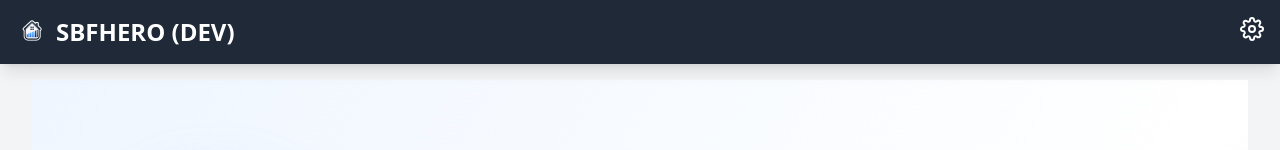
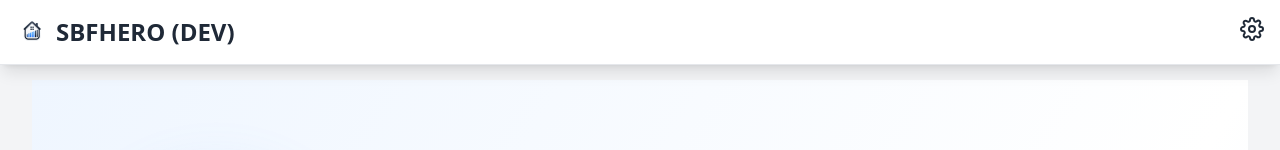
Before and after one commit to kingyx3/sbf-fe, a React (Create React App) app in the folder app/: page / in a window 1280 px wide. Shown: the top 150 px of the page. Built offline with nearby package versions, Linux system fonts and the light colour scheme; no server answers.

Commit message:
Fix light mode navbar theme inconsistency
Co-authored-by: kingyx3 <28263244+kingyx3@users.noreply.github.com>

```diff
--- a/app/src/components/Navbar.js
+++ b/app/src/components/Navbar.js
@@ -11,13 +11,13 @@ const Navbar = ({ userEmail, isDarkMode, toggleDarkMode }) => {
   const { isAdmin } = useAdminAuth();
 
   return (
-    <nav className="fixed top-0 left-0 w-full bg-gray-800 dark:bg-gray-900 text-white dark:text-gray-200 shadow-lg z-[9999]">
+    <nav className="fixed top-0 left-0 w-full bg-white dark:bg-gray-900 text-gray-800 dark:text-gray-200 shadow-lg z-[9999] border-b border-gray-200 dark:border-gray-700">
       <div className="container mx-auto flex justify-between items-center p-4">
         {/* App Logo & Name */}
         <div className="flex items-center">
           <img src="/favicon-32x32.png" alt="SBFHERO Logo" className="h-8 w-8 mr-2" /> {/* Replace 'logo.png' with your asset */}
           <h1 className="text-2xl font-bold">
-            <Link to="/" className="hover:text-gray-400 transition-colors">
+            <Link to="/" className="hover:text-gray-600 dark:hover:text-gray-400 transition-colors">
               {envVars.REACT_APP_NAME}
             </Link>
           </h1>
@@ -29,7 +29,7 @@ const Navbar = ({ userEmail, isDarkMode, toggleDarkMode }) => {
           {isAdmin && (
             <Link
               to="/business"
-              className="flex items-center px-3 py-2 rounded-md hover:bg-gray-700 transition-colors"
+              className="flex items-center px-3 py-2 rounded-md hover:bg-gray-100 dark:hover:bg-gray-700 transition-colors"
             >
               <FiShield className="mr-2" size={16} />
               Admin
@@ -79,7 +79,7 @@ const SettingsDropdown = ({
     <div className="relative" ref={dropdownRef}>
       <button
         onClick={() => setIsDropdownOpen(!isDropdownOpen)}
-        className="focus:outline-none hover:text-gray-400 transition-colors"
+        className="focus:outline-none hover:text-gray-600 dark:hover:text-gray-400 transition-colors"
       >
         <FiSettings size={24} />
       </button>
@@ -87,7 +87,7 @@ const SettingsDropdown = ({
       {isDropdownOpen && (
         <div className="absolute right-0 mt-2 w-56 bg-white dark:bg-gray-800 text-gray-800 dark:text-gray-200 rounded-lg shadow-lg z-10 overflow-hidden">
           {userEmail && (
-            <div className="px-4 py-3 border-b dark:border-gray-700">
+            <div className="px-4 py-3 border-b border-gray-200 dark:border-gray-700">
               <p className="text-sm text-gray-600 dark:text-gray-400">
                 Logged in as:
               </p>
```
